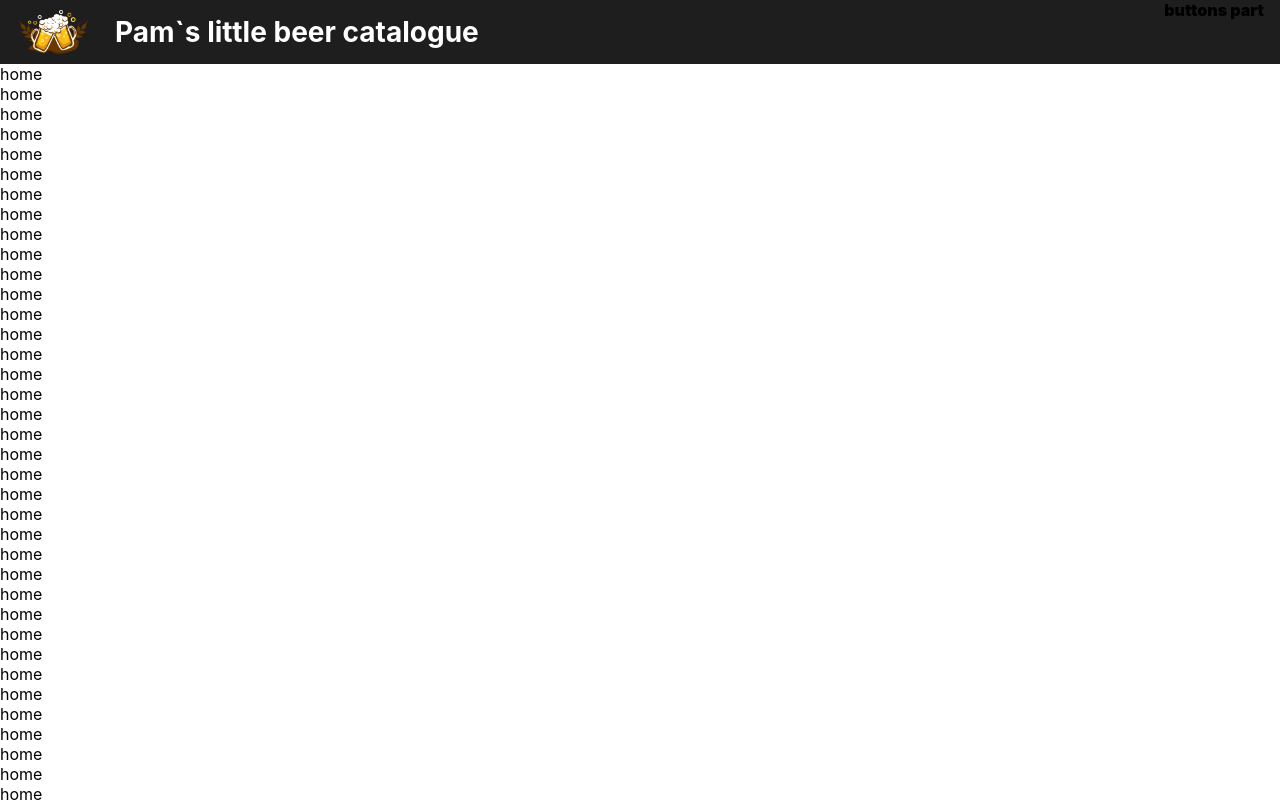
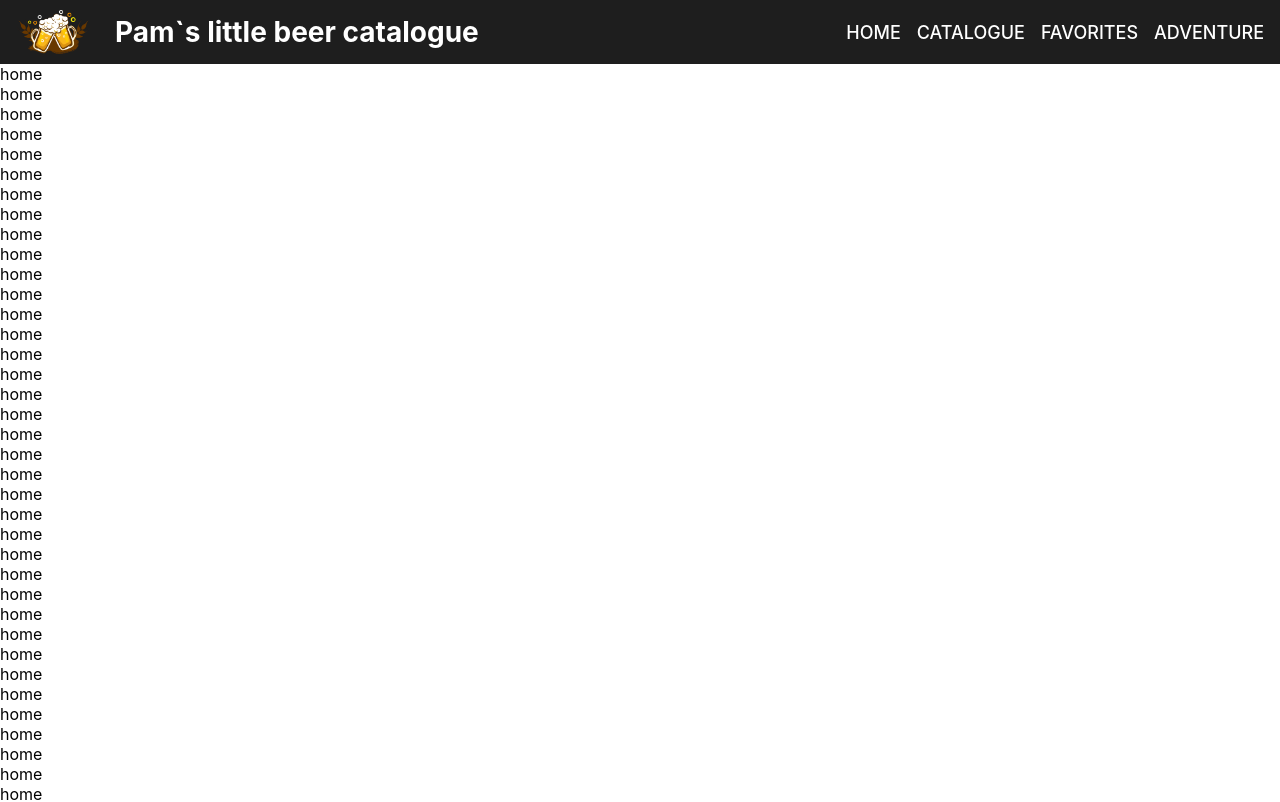
Before and after one commit to PMDimitrova/Pam-s-Brewery, a React (Create React App) app in the folder pams-brewery/: page / in a window 1280 px wide. Shown: the top 802 px of the page. Built offline with nearby package versions, Linux system fonts and the light colour scheme.

Commit message:
navigation & styling header

```diff
--- a/pams-brewery/src/_constants/typography.js
+++ b/pams-brewery/src/_constants/typography.js
@@ -12,10 +12,10 @@ const typography = {
   },
   body: {
     1: {
-      font_size: 14,
+      font_size: 16,
     },
     2: {
-      font_size: 16,
+      font_size: 14,
     },
   },
 };
--- a/pams-brewery/src/components/basicComponents/Text.js
+++ b/pams-brewery/src/components/basicComponents/Text.js
@@ -19,6 +19,7 @@ const Text = ({
   isOverflowingEllipsis = false,
   textTransform,
   maxWidth, // Only string, so use 'px' as suffice
+  isNotSelectable,
 }) => {
   return (
     <Wrap
@@ -30,10 +31,12 @@ const Text = ({
       $textTransform={textTransform}
       id={id}
       onClick={onClick}
+      $cursor={onClick ? 'pointer' : 'inherit'}
       as={component || (heading ? `h${heading}` : undefined)}
       $textAlign={textAlign}
       $withEllipsis={isOverflowingEllipsis}
       $maxWidth={maxWidth}
+      $isNotSelectable={isNotSelectable}
     >
       {children || text}
     </Wrap>
@@ -46,7 +49,7 @@ Text.propTypes = {
   children: PropTypes.oneOfType([PropTypes.string, PropTypes.number, PropTypes.node]),
   heading: PropTypes.oneOf([1, 2, 3]),
   body: PropTypes.oneOf([1, 2]),
-  text: PropTypes.text,
+  text: PropTypes.string,
   component: PropTypes.oneOf(['div', 'span', 'p']),
   weight: PropTypes.oneOf([400, 500, 700]),
   id: PropTypes.string,
@@ -57,6 +60,7 @@ Text.propTypes = {
   isOverflowingEllipsis: PropTypes.bool,
   textTransform: PropTypes.oneOf(['capitalize', 'uppercase', 'lowercase', 'none']),
   maxWidth: PropTypes.string,
+  isNotSelectable: PropTypes.bool,
 };
 
 const Wrap = styled.div`
@@ -65,12 +69,15 @@ const Wrap = styled.div`
   text-transform: ${props => props.$textTransform};
   max-width: ${props => props.$maxWidth};
   color: ${props => colors[props.$textColor]};
+  transition: color 0.3s ease;
   text-align: ${props => props.$textAlign};
   text-overflow: ${props => (props.$withEllipsis ? 'ellipsis' : undefined)};
   overflow: ${props => (props.$withEllipsis ? 'hidden' : undefined)};
+  cursor: ${props => props.$cursor};
+  user-select: ${props => (props.$isNotSelectable ? 'none' : 'auto')};
 
   &:hover {
-    color: ${props => props.$hoverColor};
+    color: ${props => colors[props.$hoverColor]};
   }
 
   a {
--- a/pams-brewery/src/components/header/Header.js
+++ b/pams-brewery/src/components/header/Header.js
@@ -1,3 +1,4 @@
+import { useNavigate } from 'react-router-dom';
 import styled from 'styled-components';
 
 import colors from '../../_constants/colors';
@@ -5,18 +6,56 @@ import Stack from '../basicComponents/Stack';
 import logo from '../../images/LOGO-2.png';
 import Text from '../basicComponents/Text';
 
-const Header = () => (
-  <Wrap $backgroundColor={colors.background}>
-    <Stack spacing={24} direction="row" alignItems="center">
-      {/* TODO: this should be anchor to home */}
-      <img src={logo} alt="beers-logo" width="75px" />
+const Header = () => {
+  const navigate = useNavigate();
 
-      <Text text="Pam`s little beer catalogue" heading={1} weight={700} />
-    </Stack>
+  return (
+    <Wrap $backgroundColor={colors.background}>
+      <Stack spacing={24} direction="row" alignItems="center">
+        <Stack onClick={() => navigate('/')}>
+          <img src={logo} alt="beers-logo" width="75px" />
+        </Stack>
 
-    <Stack>buttons part</Stack>
-  </Wrap>
-);
+        <Text text="Pam`s little beer catalogue" heading={1} weight={700} isNotSelectable />
+      </Stack>
+
+      <Stack direction="row" spacing={16} alignItems="center">
+        <Text
+          text="home"
+          heading={3}
+          textTransform="uppercase"
+          weight={500}
+          onHoverColor="fontSecondary"
+          onClick={() => navigate('/')}
+        />
+        <Text
+          text="catalogue"
+          heading={3}
+          textTransform="uppercase"
+          weight={500}
+          onHoverColor="fontSecondary"
+          onClick={() => navigate('/catalogue')}
+        />
+        <Text
+          text="favorites"
+          heading={3}
+          textTransform="uppercase"
+          onHoverColor="fontSecondary"
+          weight={500}
+          onClick={() => navigate('/favorites')}
+        />
+        <Text
+          text="adventure"
+          heading={3}
+          textTransform="uppercase"
+          onHoverColor="fontSecondary"
+          weight={500}
+          onClick={() => navigate('/on-adventure')}
+        />
+      </Stack>
+    </Wrap>
+  );
+};
 
 export default Header;
 
```
